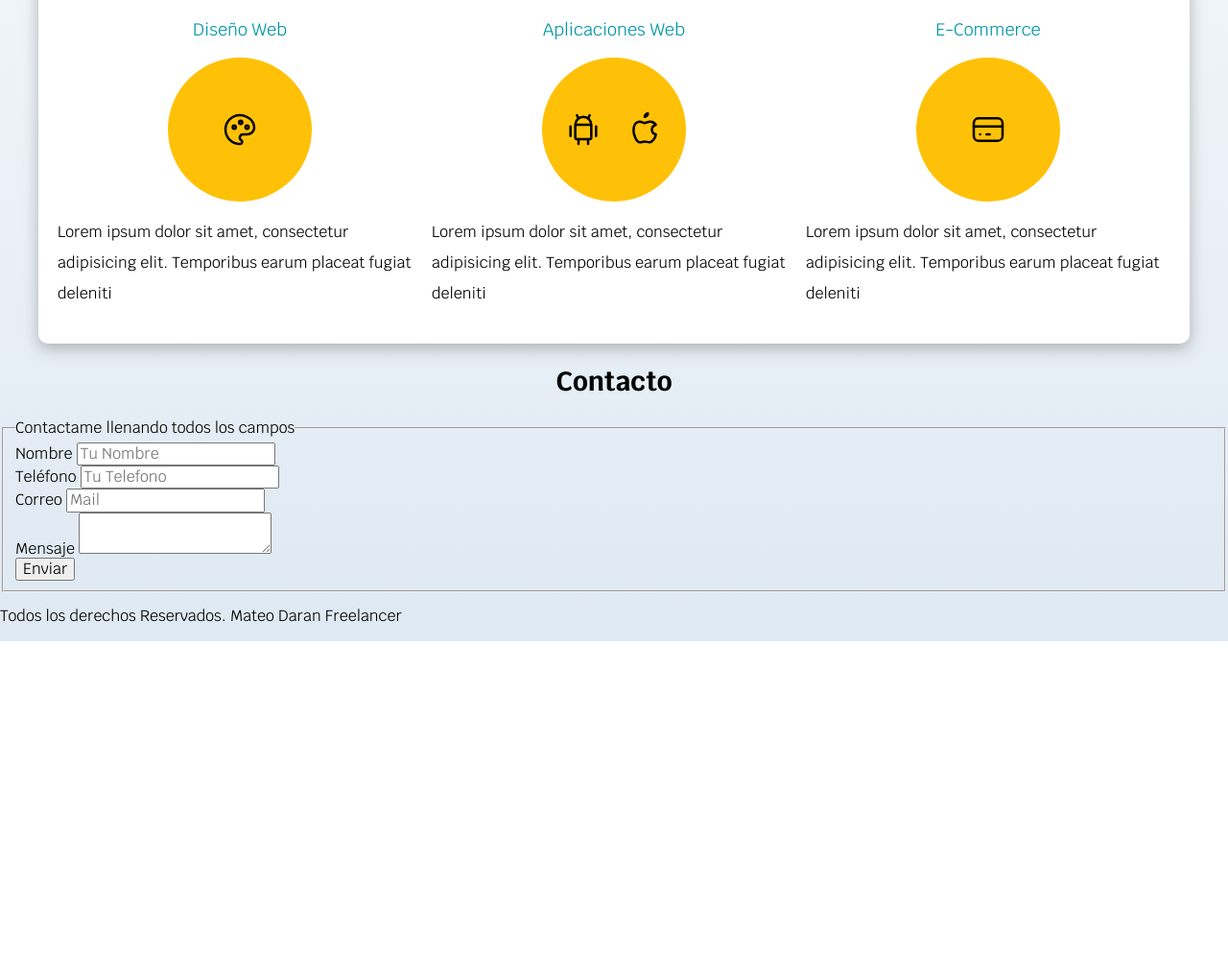
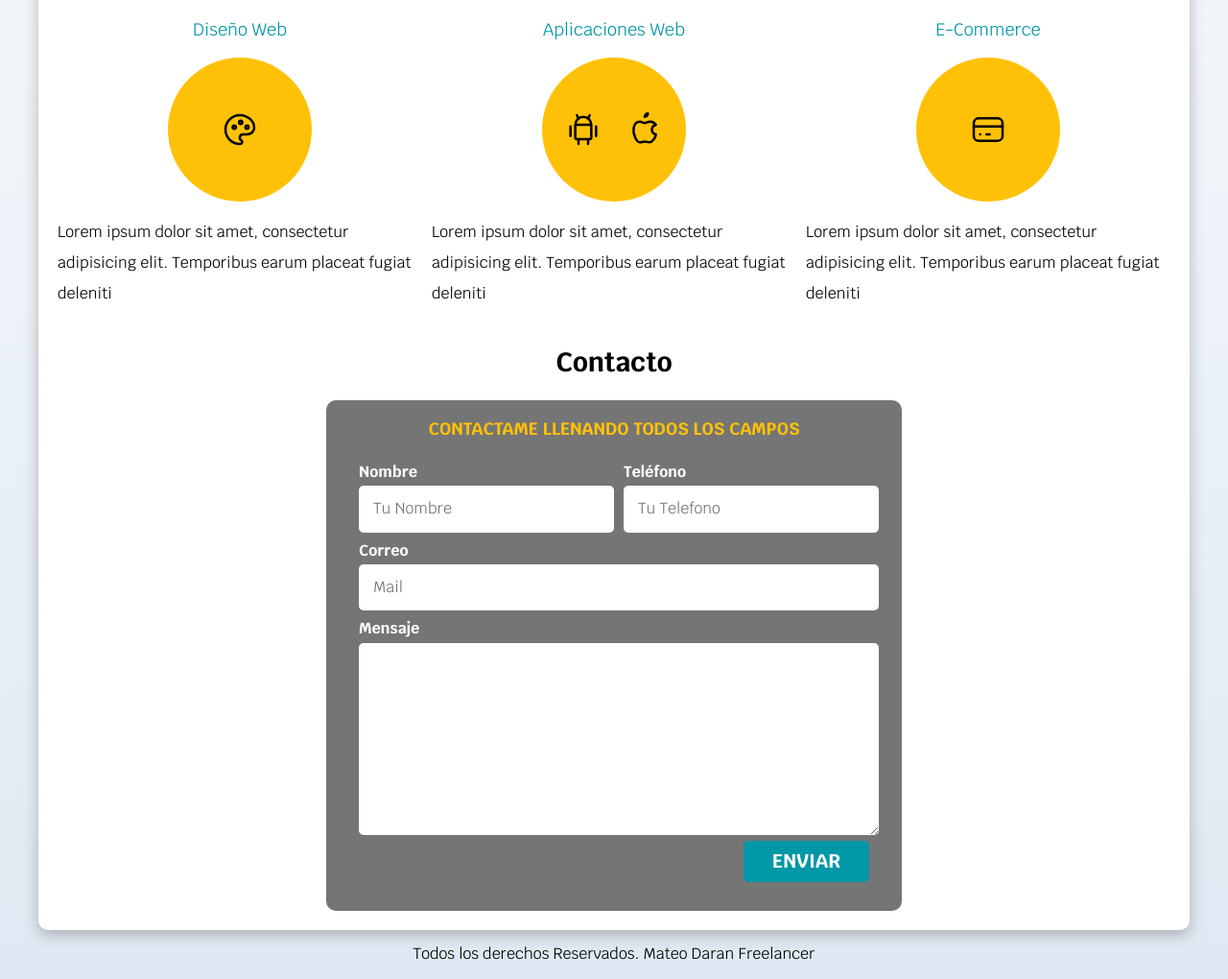
Before and after one commit to MateoD01/FreelancerPage, a plain HTML site: page index.html in a window 1280 px wide. Shown: the part 703-1723 px from the top of the page at 96% size. Before the commit the page ends 1371 px from the top, so only its background shows below. Drawn offline with Linux system fonts and the light colour scheme.

Commit message:
terminada la seccion: Formulario

```diff
--- a/css/styles.css
+++ b/css/styles.css
@@ -44,12 +44,17 @@ body{
     border-radius: .5rem;
     width: 90%;
     text-align: center;
+    border: none;
 }
 
 @media (min-width: 768px) {
     .boton {
         width: auto;
     }
+}
+
+.boton:hover {
+    cursor: pointer;
 }
 
 .sombra {
@@ -76,6 +81,22 @@ h1, h2, h3 {
 /* Títulos */
 .titulo span {
     font-size: 2rem;
+}
+
+/* Utilidades */
+.w-sm-100 {
+    width: 100%;
+}
+@media (min-width: 768px) {
+    .w-sm-100 {
+        width: auto;
+    }
+}
+.flex {
+    display: flex;
+}
+.alinear-derecha {
+    justify-content: flex-end;
 }
 
 /* Navegación principal */
@@ -177,3 +198,63 @@ h1, h2, h3 {
     justify-content: space-evenly;
     align-items: center;
 }
+
+/* Contacto */
+.formulario {
+    background-color: var(--gris);
+    width: min(60rem, 100%);    /* Utilizar el valor mas pequeño */
+    margin: 0 auto;
+    padding: 2rem;
+    border-radius: 1rem;
+}
+
+.formulario fieldset {
+    border: none;
+}
+.formulario legend {
+    text-align: center;
+    font-size: 1.8rem;
+    text-transform: uppercase;
+    font-weight: bold;
+    margin-bottom: 2rem;
+    color: var(--primario);
+}
+
+@media (min-width: 768px) {
+    .contenedor-campos {
+        display: grid;
+        grid-template-columns: 50% 50%;
+        grid-template-rows: auto auto 20rem;
+        column-gap: 1rem;
+    }
+
+    .campo:nth-child(3), .campo:nth-child(4) {
+        grid-column: 1 / 3;
+    }
+}
+
+.campo {
+    margin-bottom: 1rem;
+}
+
+.campo label {
+    color: var(--blanco);
+    font-weight: bold;
+    margin-bottom: .5rem;
+    display: block;
+}
+.campo textarea {
+    height: 20rem;
+}
+
+.input-text {
+    width: 100%;
+    border: none;
+    padding: 1.5rem;
+    border-radius: .5rem;
+}
+
+/* Footer */
+.footer {
+    text-align: center;
+}
--- a/index.html
+++ b/index.html
@@ -105,43 +105,47 @@
                 <p>Lorem ipsum dolor sit amet, consectetur adipisicing elit. Temporibus earum placeat fugiat deleniti</p>
             </section>
         </div> <!-- .servicios -->
-    </main>
 
         <section>
             <h2>Contacto</h2>
 
-        <form action="">
+            <form class="formulario">
                 <fieldset>
                     <legend>Contactame llenando todos los campos</legend>
 
-                <div>
+                    <div class="contenedor-campos">
+                        <div class="campo">
                             <label>Nombre</label>
-                    <input type="text" placeholder="Tu Nombre">
+                            <input class="input-text" type="text" placeholder="Tu Nombre">
                         </div>
 
-                <div>
+                        <div class="campo">
                             <label>Teléfono</label>
-                    <input type="tel" placeholder="Tu Telefono">
+                            <input class="input-text" type="tel" placeholder="Tu Telefono">
                         </div>
 
-                <div>
+                        <div class="campo">
                             <label>Correo</label>
-                    <input type="email" placeholder="Mail">
+                            <input class="input-text" type="email" placeholder="Mail">
                         </div>
 
-                <div>
+                        <div class="campo">
                             <label>Mensaje</label>
-                    <textarea></textarea>
+                            <textarea class="input-text"></textarea>
+                        </div>
+                    </div> <!-- .contenedor-campos -->
+
+                    <div class="alinear-derecha flex">
+                        <input class="boton w-sm-100" type="submit" value="Enviar">
                     </div>
 
-                <div>
-                    <input type="submit" value="Enviar">
-                </div>
                 </fieldset>
             </form>
         </section>
 
-    <footer>
+    </main>
+
+    <footer class="footer">
         <p>Todos los derechos Reservados. Mateo Daran Freelancer</p>
     </footer>
 
```
Lines whose indentation alone changed are shown as unchanged.
